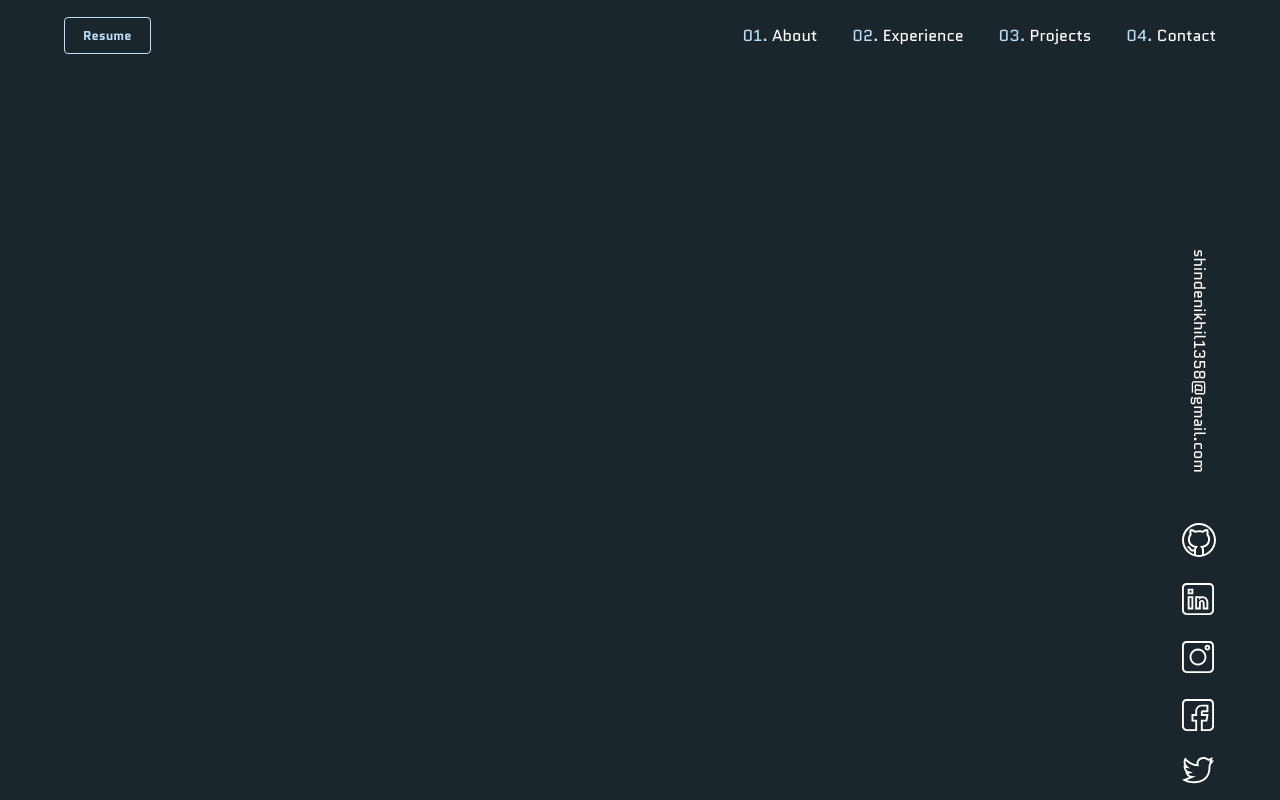
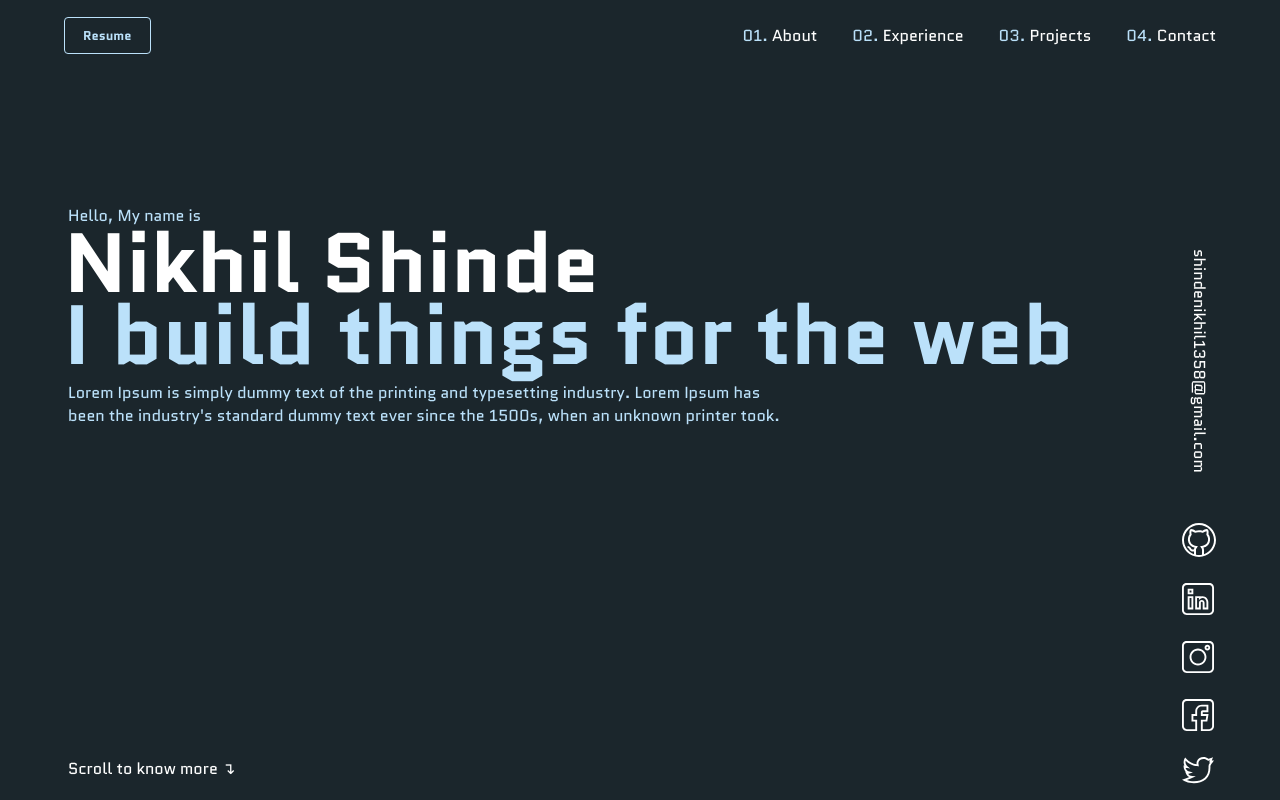
Before and after one commit to nikkkhilshinde/nikkkhilshinde.github.io, a Vue app: page / in a window 1280 px wide. Built offline with nearby package versions, Linux system fonts and the light colour scheme.

Commit message:
added landing page content

```diff
--- a/src/App.vue
+++ b/src/App.vue
@@ -3,12 +3,12 @@
 </template>
 
 <script>
-import Main from "./components/Main.vue";
+import Wrapper from "./components/Wrapper.vue";
 
 export default {
   name: "App",
   components: {
-    appMain: Main,
+    appMain: Wrapper,
   },
 };
 </script>
--- /dev/null
+++ b/src/components/Content.vue
@@ -0,0 +1,72 @@
+<template>
+  <div class="content">
+    <section class="landing">
+      <p class="subtitle">Hello, My name is</p>
+      <p class="title name">Nikhil Shinde</p>
+      <p class="title">I build things for the web</p>
+      <p class="subtitle">
+        Lorem Ipsum is simply dummy text of the printing and typesetting
+        industry. Lorem Ipsum has been the industry's standard dummy text ever
+        since the 1500s, when an unknown printer took.
+      </p>
+
+      <p class="scroll-text">
+        Scroll to know more ↴
+      </p>
+    </section>
+  </div>
+</template>
+
+<script>
+document.addEventListener("scroll", () => {
+  if (window.scrollY > 0) {
+    document.querySelector("p.scroll-text").style.visibility = "hidden";
+  } else {
+    document.querySelector("p.scroll-text").style.visibility = "visible";
+  }
+});
+export default {
+  data() {
+    return {};
+  },
+};
+</script>
+<style scoped>
+.content {
+  margin-right: 15%;
+  margin-left: 5%;
+  margin-top: 5%;
+  color: white;
+  padding-top: 60px;
+}
+section.landing p.title {
+  font-weight: 700;
+  font-size: 84px;
+  line-height: 72px;
+  color: var(--light-color);
+}
+section.landing p.name {
+  color: white;
+}
+section.landing p.subtitle {
+  font-size: 16px;
+  width: 70%;
+  margin-left: 4px;
+  margin-top: 10px;
+  color: var(--light-color);
+}
+.scroll-text {
+  position: absolute;
+  bottom: 20px;
+  margin-left: 4px;
+  transition: visibility 0s, opacity 0.5s linear;
+}
+@media screen and (max-width: 600px) {
+  .content {
+    padding-top: 0;
+  }
+  section.landing p.subtitle{
+      width: 100%;
+  }
+}
+</style>
--- a/src/components/Main.vue
+++ b/src/components/Wrapper.vue
@@ -2,16 +2,19 @@
   <div class="container">
     <app-navbar></app-navbar>
     <app-sidebar></app-sidebar>
+    <app-content></app-content>
   </div>
 </template>
 
 <script>
 import Navbar from "./Navbar.vue";
 import Sidebar from "./Sidebar.vue";
+import Content from "./Content.vue";
 export default {
   components: {
     appNavbar: Navbar,
     appSidebar: Sidebar,
+    appContent: Content,
   },
 };
 </script>
```
